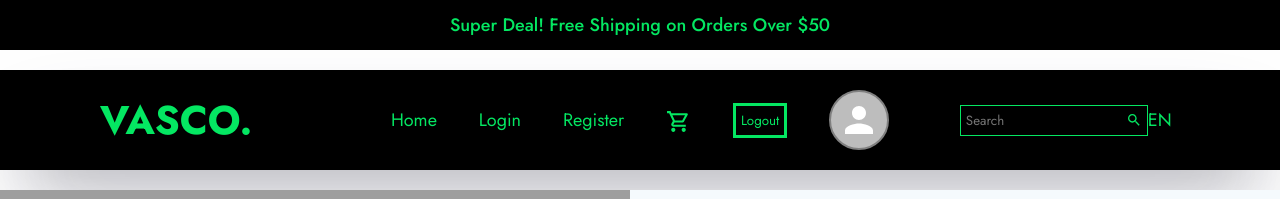
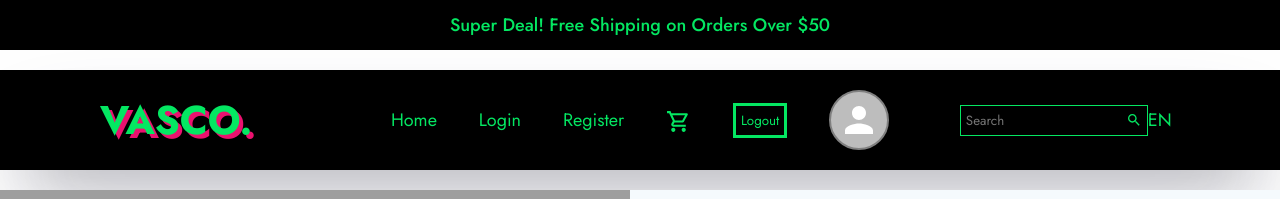
Before and after one commit to im-vishesh15th/VASCO, a React (Vite) app in the folder client/shopify/: page / in a window 1280 px wide. Shown: the top 199 px of the page. Built offline with nearby package versions, Linux system fonts and the light colour scheme; no server answers; grey boxes are pictures that could not be loaded.

Commit message:
Update Navbar.jsx

```diff
--- a/client/shopify/src/components/Navbar.jsx
+++ b/client/shopify/src/components/Navbar.jsx
@@ -170,7 +170,7 @@ const Navbar = () => {
       <nav className="main-nav">
 
         <div className="logo" >
-        <Logo style={{ fontSize:"40px", color:'#04e762'}}>VASCO.</Logo>
+        <Logo style={{ textShadow: " #eb116f 4px 4px ",fontSize:"40px", color:'#04e762'}}>VASCO.</Logo>
         </div>
 
         {/* 2nd menu part  */}
```
